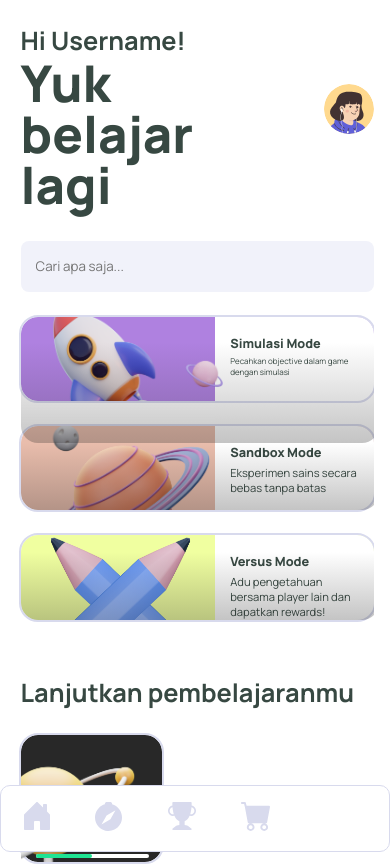
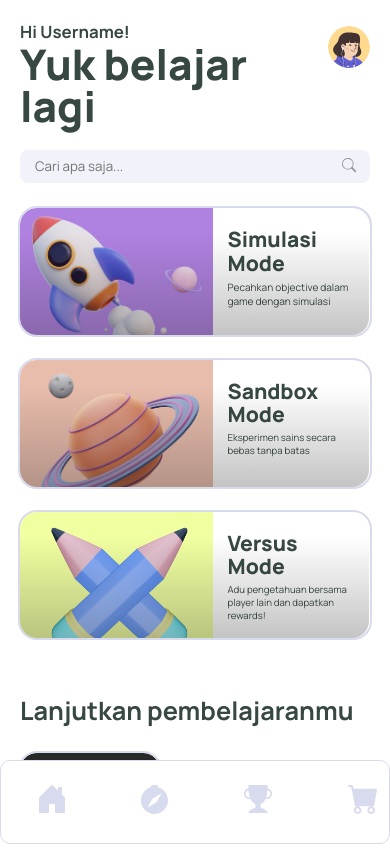
Before and after one commit to anggana-putra/learnica-no-login, a React (Create React App) app: page / in a window 390 px wide. After the commit the page ends 844 px from the top, so only its background shows below. Built offline with nearby package versions, Linux system fonts and the light colour scheme.

Commit message:
-Responsive (device android)

```diff
--- a/src/App.css
+++ b/src/App.css
@@ -2,29 +2,21 @@ html {
   margin: 0;
   padding: 0;
   box-sizing:border-box;
+  overflow-y: hidden;
 }
 
 .warper {
   position: absolute;
   height: 100%;
-  width: 105%;
-  margin: 6% 4%;
+  width: 100%;
 }
 
-@media only screen and (max-width: 430px) {
+@media only screen and (max-width: 400px) {
   .warper {
     height: 100%;
-    width: 92%;
+    width: 100%;
     overflow-x: hidden;
-    padding-left: 5px;
+    padding: 0 5px;
+    padding: 20px 20px;
   }
 }
-
-@media only screen and (max-width: 375px) {
-  .warper {
-    height: 100%;
-    width: 93%;
-    overflow-x: hidden;
-    padding-left: 3px;
-  }
-}
--- a/src/components/HomePage/hpUpSection.css
+++ b/src/components/HomePage/hpUpSection.css
@@ -79,13 +79,19 @@
     fill: black;
 }
 
-@media only screen and (max-width: 620px) {
+@media only screen and (max-width: 400px) {
     .mPencarian {
         position: relative;
         bottom: 25px;
     }
+    .pencarian label {
+        position: absolute;
+        left:  92%;
+        margin-top: 0.7vh;
+        cursor:pointer;
+    }
     .pencarian input {
-        height: 6vh;
+        height: 4vh;
         width: 100%;
         padding: 0 15px;
         font-family: 'Manrope';
@@ -95,13 +101,13 @@
         outline: none;
     }
     .pencarian label svg {
-        height: 2vh;
+        height: 1.7vh;
         width: auto;
         fill: #979797;
         transition: 200ms ease;
     }
     .profile img {
-        height: 6vh;
+        height: 5vh;
         width: auto;
         cursor: pointer;
         outline: none;
@@ -111,47 +117,19 @@
     .profile {
         float: right;
         position: relative;
-        bottom: 15vh;
+        bottom: 12vh;
     }
     .upText {
         font-family: 'Manrope';
         width: 70%;
     }
     .upText h2 {
-        font-size: 3vh;
+        font-size: 2vh;
     }
     .upText h1 {
-        font-size: 6vh;
+        font-size: 5vh;
         font-weight: 900;
         line-height: 1;
         color: #374842;
     }
 }
-
-/* @media only screen and (max-width: 320px) {
-    .pencarian label {
-        left:  80%;
-    }
-    .upText h2 {
-        font-size: 1.5vh;
-    }
-    .upText h1 {
-        font-size: 2.5vh;
-        font-weight: 900;
-        line-height: 1;
-        color: #374842;
-    }
-    .profile img {
-        height: 3vh;
-        width: auto;
-        cursor: pointer;
-        outline: none;
-        border-radius: 30px;
-        transition: 100ms ease;
-    }
-    .profile {
-        float: right;
-        position: relative;
-        bottom: 3vh;
-    }
-} */
--- a/src/components/HomePage/lanjutkan.css
+++ b/src/components/HomePage/lanjutkan.css
@@ -15,6 +15,7 @@
     width: 40%;
     border-radius: 17px;
     outline: solid 2px #D8DAED;
+    cursor: pointer;
 }
 
 .wrap-pembelajaranOne:hover {
@@ -127,24 +128,30 @@
     bottom: 30px;
 }
 
-@media only screen and (max-width: 430px) {
+@media only screen and (max-width: 400px) {
+    .pembelajaranOne .astronomi {
+        height: 15vh;
+        width: 65%;
+        object-fit: cover;
+        object-position: -90px -10%;
+    }
     .wrapLan h2 {
         font-size: 3vh;
-        }
+    }
     .pembelajaranOne .wrap-pembelajaranOne {
-        height: 15vh;
+        height: 23vh;
     }
     .pembelajaranOne .astronomi {
-        height: 15vh;
+        height: 23vh;
         width: 60%;
         object-fit: cover;
-        object-position: -80px -0%;
+        object-position: -90px -0%;
     }
 
     .asText {
         position: relative;
         text-align: center;
-        padding: 10vh 0 0 0;
+        padding: 17vh 0 0 0;
         height: 1vh;
         width: 100%;
         border-radius: 0 17px 17px 0;
@@ -153,10 +160,10 @@
         color: white;
     }
     .asText h2 {
-        font-size: 1.5vh;
+        font-size: 2vh;
     }
     .asText p {
-        font-size: 1vh;
+        font-size: 1.5vh;
     }
     .slide {
         position: absolute;
@@ -174,95 +181,33 @@
     }
     #slide {
         margin-left: 15px;
-        margin-top: 10px;
+        margin-top: 5px;
     }
-}
-
-@media only screen and (max-height: 667) {
-    .pembelajaranOne .astronomi {
-        height: 15vh;
-        width: 65%;
-        object-fit: cover;
-        object-position: -90px -10%;
-    }
-        .wrapLan h2 {
-        font-size: 3vh;
-        }
-    .pembelajaranOne .wrap-pembelajaranOne {
-        height: 15vh;
-    }
-    .pembelajaranOne .astronomi {
-        height: 15vh;
-        width: 60%;
-        object-fit: cover;
-        object-position: -80px -0%;
+    .wrap-riwayat {
+        padding-top: 50px;
+        padding-bottom: 50px;
     }
 
-    .asText {
-        position: relative;
-        text-align: center;
-        padding: 10vh 0 0 0;
-        height: 1vh;
-        width: 100%;
-        border-radius: 0 17px 17px 0;
-        margin-left: 0%;
-        font-family: 'Manrope';
-        color: white;
-    }
-    .asText h2 {
-        font-size: 1.5vh;
-    }
-    .asText p {
-        font-size: 1vh;
-    }
-    .slide {
-        position: absolute;
-        border-radius: 5px;
-        height: 0.5vh;
-        width: 40%;
-        background-color: #1EE494;
-    }
-
-    .slideB {
-        position: absolute;
-        border-radius: 5px;
-        height: 0.5vh;
-        width: 80%;
-    }
-    #slide {
-        margin-left: 15px;
-        margin-top: 10px;
-    }
-}
-
-@media only screen and (max-width: 320px) {
-    .pembelajaranOne .astronomi {
-        height: 15vh;
-        width: 65%;
-        object-fit: cover;
-        object-position: -80px -200%;
-    }
     .riwayat {
-        height: 165px;
+        height: 140px;
         width: 100%;
         background-color: #fafafa;
         border-radius: 10px;
-        padding: 30px 30px;
+        padding: 15px 25px;
         outline: solid 2px #D8DAED;
         margin: 20px 0 50px 0;
     }
 
     .riwayat h3 {
-        font-size: 17px;
+        font-size: 15px;
         font-weight: 500;
     }
 
     .riwayat h1 {
         position: relative;
-        bottom: 21px;
-        font-size: 23px;
+        bottom: 20px;
+        font-size: 27px;
     }
-
 
     .riwayat button {
         height: 34px;
@@ -276,12 +221,13 @@
         font-weight: 600;
         color: #374842;
         position: relative;
-        bottom: 6px;
+        bottom: 8px;
     }
 
     .riwayat p {
         position: relative;
-        left: 80%;
-        bottom: 30px;
+        left: 82%;
+        bottom: 22px;
+        font-size: 15px;
     }
 }
--- a/src/components/HomePage/modePembelajaran.css
+++ b/src/components/HomePage/modePembelajaran.css
@@ -181,54 +181,60 @@
     margin-top: 25px;
 }
 
-@media only screen and (max-width: 620px) {
+@media only screen and (max-width: 400px) {
     .gradientSimulasi {
         height: 15vh;
+        width: 89.5%;
     }
     .simulasiMode .wrap {
-        height: 10vh;
+        height: 15vh;
     }
     .simulasiMode .rocket {
-        height: 10vh;
-        object-position: 0px 32%;
+        height: 15vh;
+        width: 55%;
+        object-position: -20px 32%;
     }
     .siText h2 {
-        font-size: 1.5vh;
+        font-size: 2.5vh;
     }
     .siText p {
         padding-top: 5px;
-        font-size: 50%;
+        font-size: 63%;
     }
     .gradientSandbox {
-        height: 10vh;
+        height: 15vh;
+        width: 89.5%;
     }
     .sandboxMode .wrapSa {
-        height: 10vh;
+        height: 15vh;
     }
     .sandboxMode .planetO {
-        height: 10vh;
-        object-position: -50px 38%;
+        height: 15vh;
+        width: 75%;
+        object-position: -50px 40%;
     }
     .saText h2 {
-        font-size: 1.5vh;
+        font-size: 2.5vh;
     }
     .saText p {
-        font-size: 70%;
+        font-size: 60%;
     }
     .gradientVersus {
-        height: 10vh;
+        height: 15vh;
+        width: 89.5%;
     }
     .versusMode .wrapVe {
-        height: 10vh;
+        height: 15vh;
     }
     .versusMode .pencils {
-        height: 10vh;
-        object-position: -40px 38%;
+        height: 15vh;
+        width: 70%;
+        object-position: -37px 40%;
     }
     .veText h2 {
-        font-size: 1.5vh;
+        font-size: 2.5vh;
     }
     .veText p {
-        font-size: 70%;
+        font-size: 60%;
     }
 }
--- a/src/components/quickBar.css
+++ b/src/components/quickBar.css
@@ -1,13 +1,13 @@
 .quickBar {
     position: fixed;
-    top: 93%;
+    top: 90%;
     display: flex;
     flex-direction: row;
     align-items: center;
     list-style: none;
     background-color: white;
     width: 100%;
-    height: 8vh;
+    height: 10vh;
     border-radius: 10px;
     border: solid 1px #d8daed;
     z-index: 2;
@@ -16,7 +16,7 @@
   }
 
   .quickBar li {
-    padding: 2.7vh;
+    padding: 4.5vh;
   }
 
   #home-ico,
```
